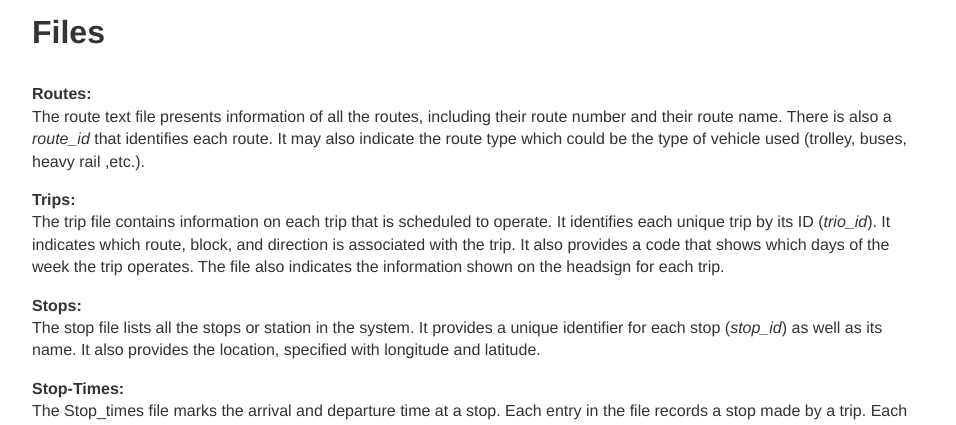
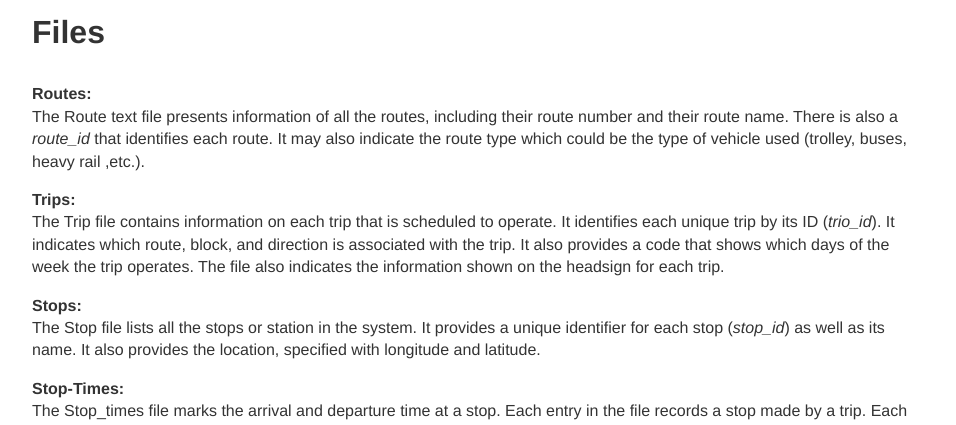
Before and after one commit to tzuyuanw/tzuyuanw.github.io, a Jekyll site: the page built from blog/GTFSexplanation.html, in a window 1280 px wide. Shown: the part 327-752 px from the top of the page, without its empty margins (160-1116 px from the left). Built offline with Jekyll 4.4.1, drawn with Linux system fonts in a browser that asks for light colours.

```diff
--- a/blog/GTFSexplanation.html
+++ b/blog/GTFSexplanation.html
@@ -13,18 +13,18 @@ title: Explaining GTFS
 		</p>
 		<h3>Files</h3>
 		<p><b>Routes:</b><br/>
-			The route text file presents information of all the routes, including their route number and their route name.
+			The Route text file presents information of all the routes, including their route number and their route name.
 			There is also a <i>route_id</i> that identifies each route.
 			It may also indicate the route type which could be the type of vehicle used (trolley, buses, heavy rail ,etc.).
 		</p>
 		<p><b>Trips:</b><br/>
-			The trip file contains information on each trip that is scheduled to operate.
+			The Trip file contains information on each trip that is scheduled to operate.
 			It identifies each unique trip by its ID (<i>trio_id</i>). It indicates which route, block, and direction is associated with the trip.
 			It also provides a code that shows which days of the week the trip operates.
 			The file also indicates the information shown on the headsign for each trip.
 		</p>
 		<p><b>Stops:</b><br/>
-			The stop file lists all the stops or station in the system.
+			The Stop file lists all the stops or station in the system.
 			It provides a unique identifier for each stop (<i>stop_id</i>) as well as its name.
 			It also provides the location, specified with longitude and latitude.
 		</p>
```
